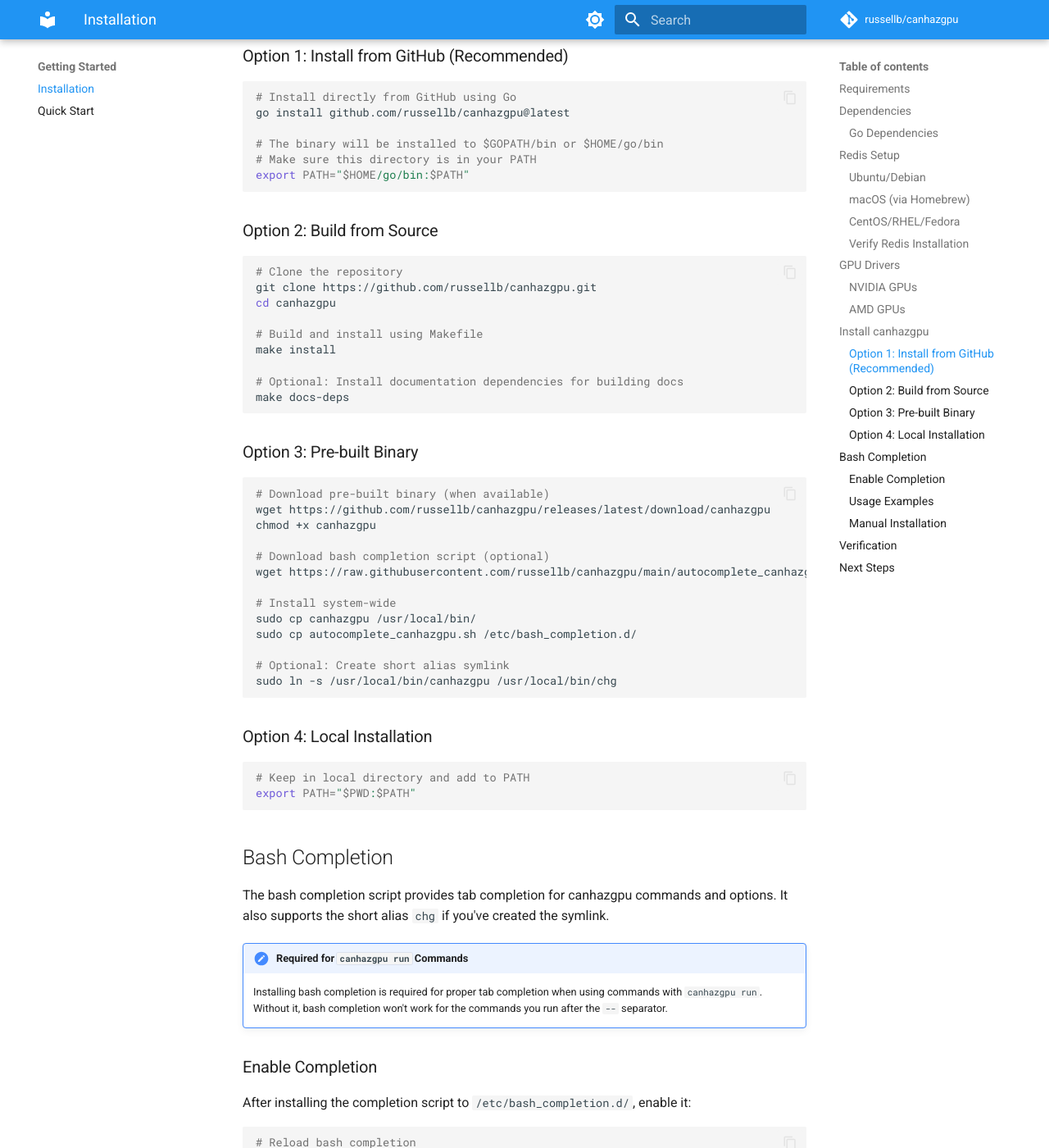
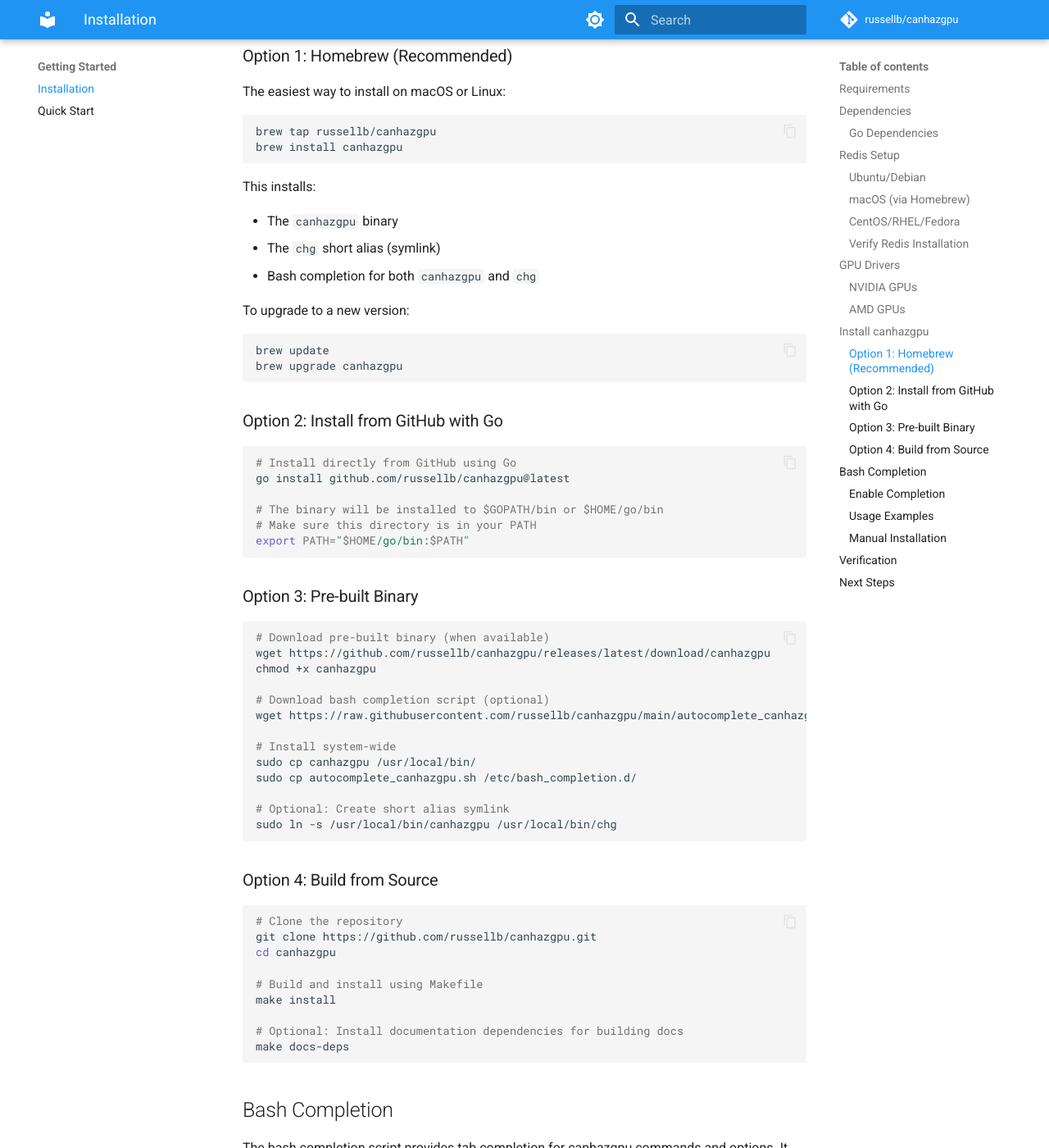
Before and after one commit to russellb/canhazgpu, an MkDocs documentation site: the page built from docs/installation.md, in a window 1280 px wide and 1400 px high, scrolled down 1933 px. Shown: the whole window at 82% size. Built offline with MkDocs 1.6.1 and Material for MkDocs 9.7.7, drawn with Linux system fonts in a browser that asks for light colours; comment, search, counter and statistics services are not loaded.

Commit message:
Add Homebrew as the recommended installation method
Closes #29

Co-Authored-By: Claude Opus 4.6 (1M context) <noreply@anthropic.com>

````diff
--- a/docs/installation.md
+++ b/docs/installation.md
@@ -73,7 +73,29 @@ If not installed, install ROCm drivers for your system:
 
 ## Install canhazgpu
 
-### Option 1: Install from GitHub (Recommended)
+### Option 1: Homebrew (Recommended)
+
+The easiest way to install on macOS or Linux:
+
+```bash
+brew tap russellb/canhazgpu
+brew install canhazgpu
+```
+
+This installs:
+
+- The `canhazgpu` binary
+- The `chg` short alias (symlink)
+- Bash completion for both `canhazgpu` and `chg`
+
+To upgrade to a new version:
+
+```bash
+brew update
+brew upgrade canhazgpu
+```
+
+### Option 2: Install from GitHub with Go
 ```bash
 # Install directly from GitHub using Go
 go install github.com/russellb/canhazgpu@latest
@@ -81,19 +103,6 @@ go install github.com/russellb/canhazgpu@latest
 # The binary will be installed to $GOPATH/bin or $HOME/go/bin
 # Make sure this directory is in your PATH
 export PATH="$HOME/go/bin:$PATH"
-```
-
-### Option 2: Build from Source
-```bash
-# Clone the repository
-git clone https://github.com/russellb/canhazgpu.git
-cd canhazgpu
-
-# Build and install using Makefile
-make install
-
-# Optional: Install documentation dependencies for building docs
-make docs-deps
 ```
 
 ### Option 3: Pre-built Binary
@@ -113,10 +122,17 @@ sudo cp autocomplete_canhazgpu.sh /etc/bash_completion.d/
 sudo ln -s /usr/local/bin/canhazgpu /usr/local/bin/chg
 ```
 
-### Option 4: Local Installation
+### Option 4: Build from Source
 ```bash
-# Keep in local directory and add to PATH
-export PATH="$PWD:$PATH"
+# Clone the repository
+git clone https://github.com/russellb/canhazgpu.git
+cd canhazgpu
+
+# Build and install using Makefile
+make install
+
+# Optional: Install documentation dependencies for building docs
+make docs-deps
 ```
 
 ## Bash Completion
````
Also changed, not shown: README.md (+11 -19 lines), docs/quickstart.md (+1 -1 lines).
